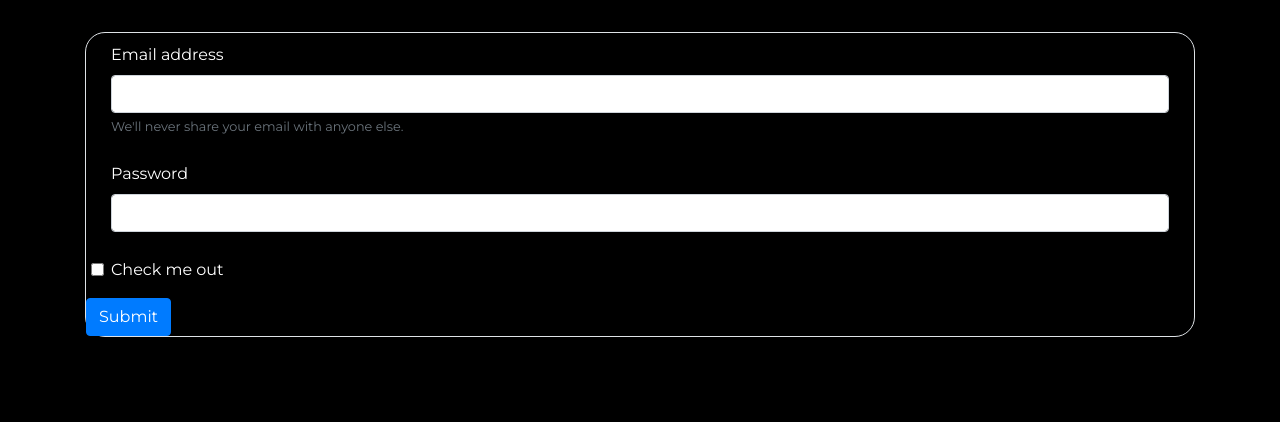
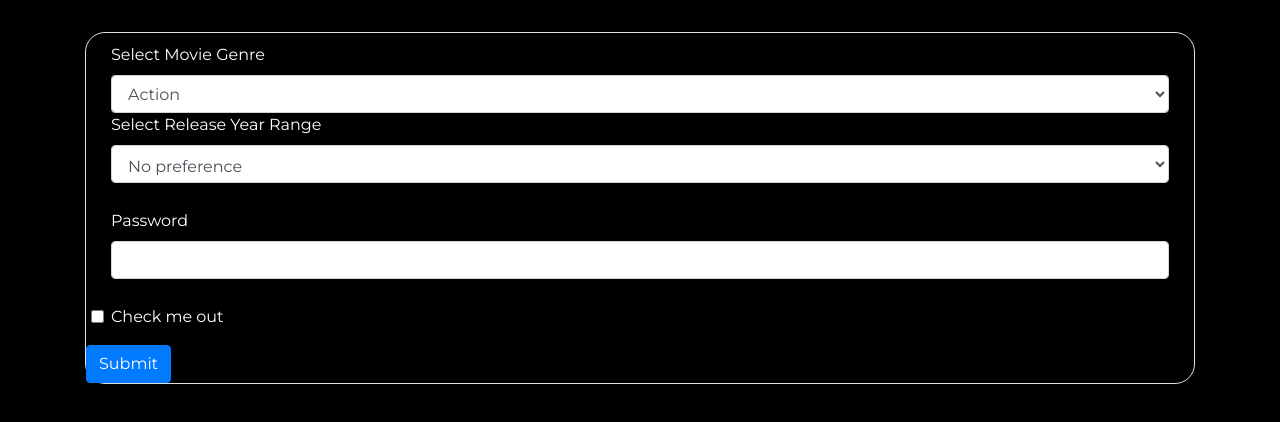
Before and after one commit to sdimartino510/movie-picker, a plain HTML site: page index.html in a window 1280 px wide. Shown: the part 142-564 px from the top of the page. Drawn offline with nearby package versions, Linux system fonts and the light colour scheme.

Commit message:
More styling

```diff
--- a/assets/css/style.css
+++ b/assets/css/style.css
@@ -26,3 +26,6 @@ body {
 .form-group {
   padding: 10px 25px 0px 25px;
 }
+.inputYear {
+  padding-top: 10px !important;
+}
--- a/index.html
+++ b/index.html
@@ -41,17 +41,44 @@
       </div>
       <form class="border">
         <div class="form-group">
-          <label for="exampleInputEmail1">Email address</label>
-          <input type="email" class="form-control" id="exampleInputEmail1" aria-describedby="emailHelp">
-          <small id="emailHelp" class="form-text text-muted">We'll never share your email with anyone else.</small>
+          <label for="inputGenre">Select Movie Genre</label>
+            <select class="form-control inputGenre">
+              <option>Action</option>
+              <option>Comedy</option>
+              <option>Crime</option>
+              <option>Drama</option>
+              <option>Fantasy</option>
+              <option>Film Noir</option>
+              <option>Horror</option>
+              <option>Musical</option>
+              <option>Mystery</option>
+              <option>Romance</option>
+              <option>Romantic Comedy</option>
+              <option>Science Fiction</option>
+              <option>Thriller</option>
+              <option>War</option>
+              <option>Western</option>
+            </select>
+          <label for="inputYear">Select Release Year Range</label>
+            <select class="form-control inputYear">
+              <option>No preference</option>
+              <option>Silent Film Era: 1900-1929</option>
+              <option>Golden Age: 1930-1959</option>
+            </select>
         </div>
         <div class="form-group">
           <label for="exampleInputPassword1">Password</label>
-          <input type="password" class="form-control" id="exampleInputPassword1">
+          <input
+            type="password"
+            class="form-control"
+            id="exampleInputPassword1"
+          />
         </div>
         <div class="form-group form-check">
-          <input type="checkbox" class="form-check-input" id="exampleCheck1">
-          <label class="form-check-label" for="exampleCheck1">Check me out</label>
+          <input type="checkbox" class="form-check-input" id="exampleCheck1" />
+          <label class="form-check-label" for="exampleCheck1"
+            >Check me out</label
+          >
         </div>
         <button type="submit" class="btn btn-primary">Submit</button>
       </form>
```
